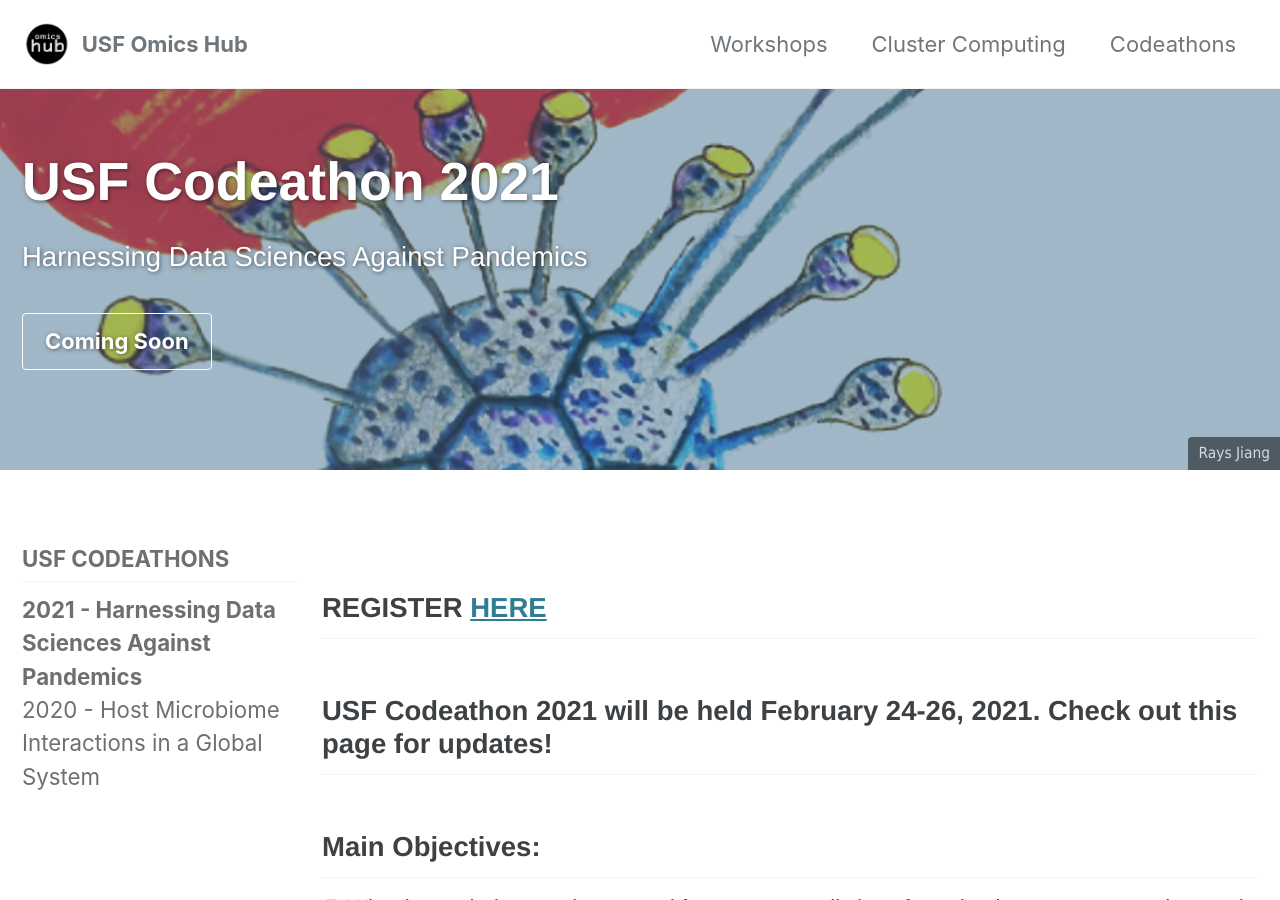
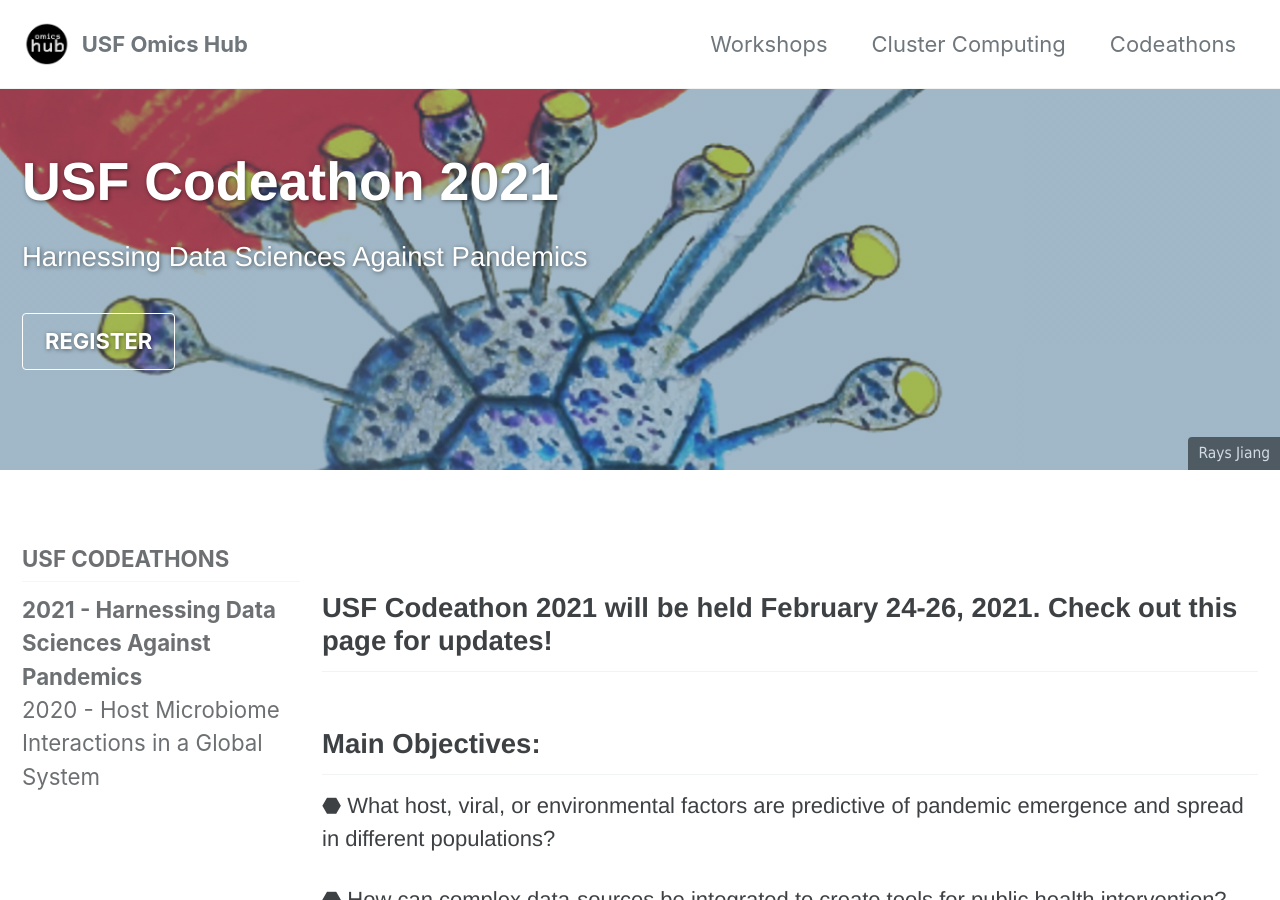
Before and after one commit to usfomicshub/usfomicshub.github.io, a Jekyll site: the page built from Codeathon/Codeathon2021/index.md, in a window 1280 px wide and 900 px high. Built offline with Jekyll 4.4.1, drawn with Linux system fonts in a browser that asks for light colours; cached includes are drawn as plain includes.

Commit message:
Update index.md

```diff
--- a/Codeathon/Codeathon2021/index.md
+++ b/Codeathon/Codeathon2021/index.md
@@ -5,8 +5,8 @@
   overlay_image: /images/codeathon2021.png
   overlay_filter: rgba(19, 76, 116,0.4)
   actions:
-    - label: "Coming Soon"
-      url: "https://github.com/USFOneHealthCodeathon2020"
+    - label: "REGISTER"
+      url: "https://usf.az1.qualtrics.com/jfe/form/SV_50zH4lG2bdRY8lL"
   caption: "Rays Jiang"
 excerpt: <a style="color:white"> Harnessing Data Sciences Against Pandemics </a>
 sidebar:
@@ -14,7 +14,6 @@
 classes: wide
 ---
 
-## REGISTER [HERE](#https://usf.az1.qualtrics.com/jfe/form/SV_50zH4lG2bdRY8lL)
 
 ## USF Codeathon 2021 will be held February 24-26, 2021. Check out this page for updates!
 
```
